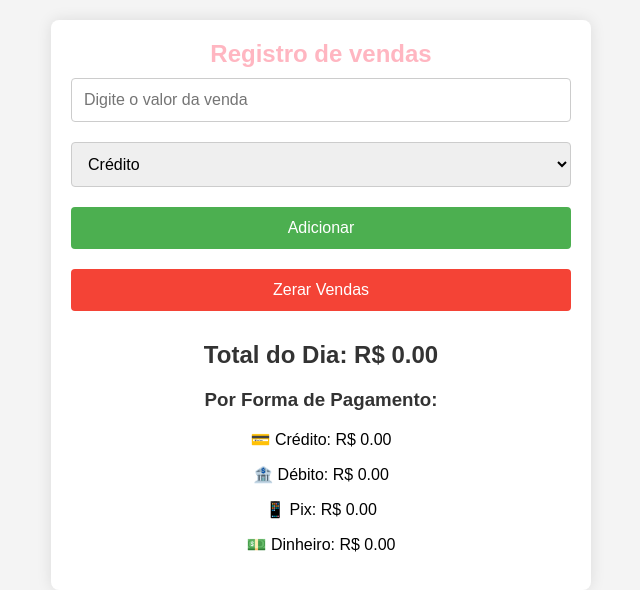
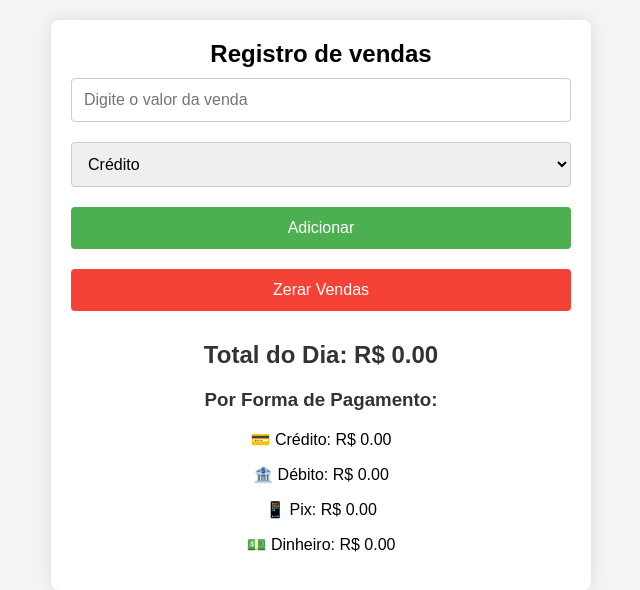
Before and after one commit to Elian-Cardoso/Elian.github.io, a plain HTML site: page index.html in a window 1280 px wide. Shown: the whole page, without its empty margins (319-959 px from the left). Drawn offline with Linux system fonts and the light colour scheme.

Commit message:
Update style.css

```diff
--- a/style.css
+++ b/style.css
@@ -16,7 +16,7 @@ body {
 }
 
 .destaque {
-    color: #ffb6c1;
+    color: #000000;
     font-weight: bold;
     font-size: 1.5em;
 }
```
